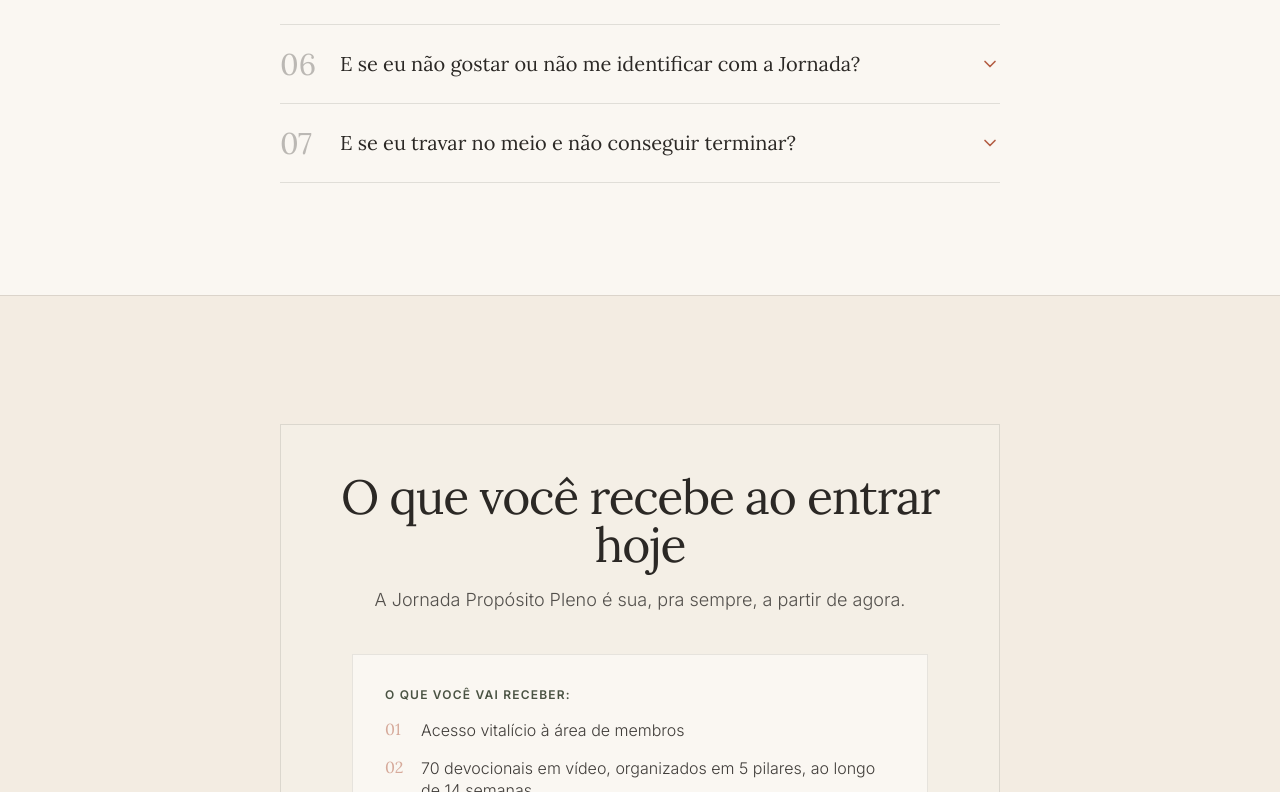
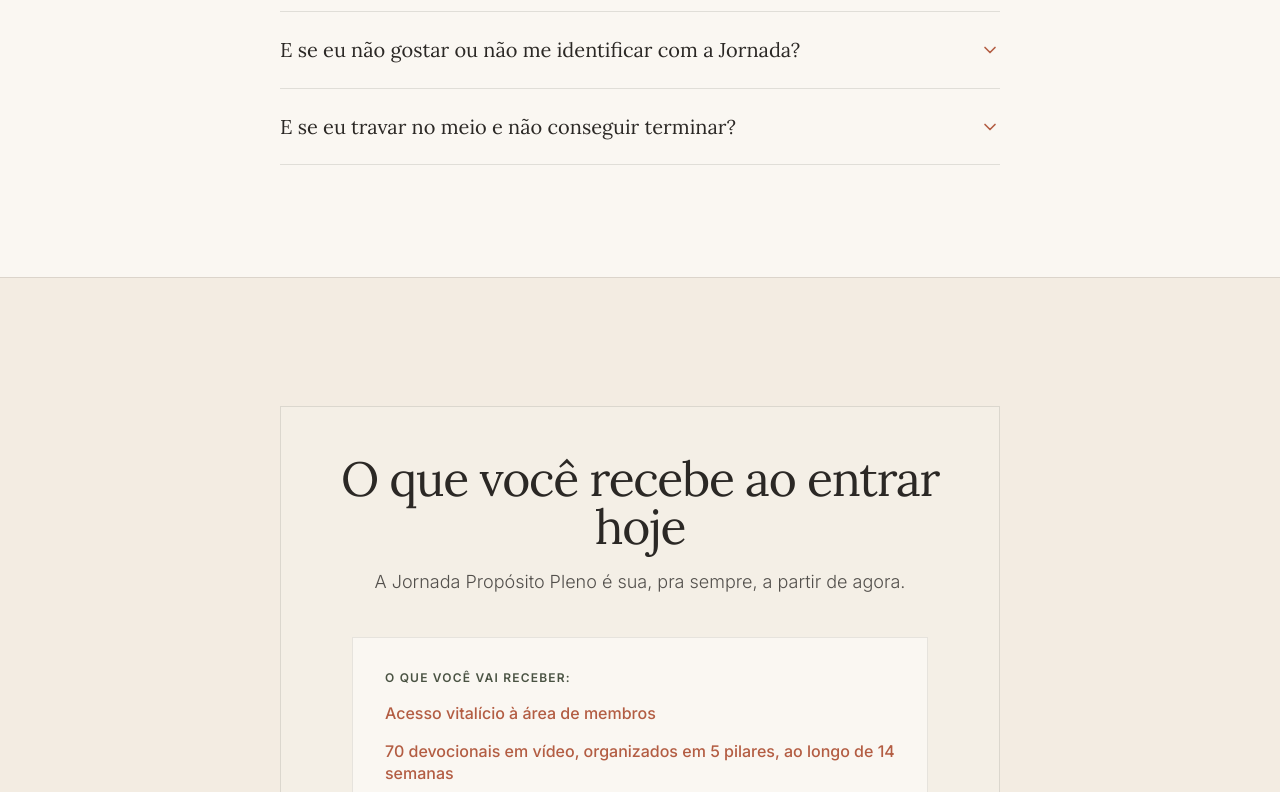
Before and after one commit to tiagoncosta/Jornada-Prop-sito-site-02, a React (Vite) app: page / in a window 1280 px wide. Shown: the part 3968-4760 px from the top of the page. Built offline with nearby package versions, Linux system fonts and the light colour scheme.

Commit message:
docs: update llms.txt content and simplify FAQ UI
- Updated program description, pillars, and links in llms.txt.
- Removed index numbering from FAQ items in App.tsx to clean up the interface.

```diff
--- a/src/App.tsx
+++ b/src/App.tsx
@@ -416,21 +416,15 @@ export default function App() {
             <div className="border-t border-border">
               {faqItems.map((item, idx) => {
                 const isOpen = openFaq === idx;
-                const numStr = (idx + 1).toString().padStart(2, '0');
                 return (
                   <div key={idx} className="border-b border-border transition-colors">
                     <button
                       onClick={() => toggleFaq(idx)}
                       className="w-full text-left py-4 sm:py-6 flex items-start sm:items-center justify-between gap-3 sm:gap-6 cursor-pointer focus:outline-none min-h-[48px]"
                     >
-                      <div className="flex items-baseline sm:items-center gap-2.5 sm:gap-5 flex-1">
-                        <span className="text-xl sm:text-3xl font-display text-text/30 shrink-0 w-7 sm:w-10 select-none leading-none">
-                          {numStr}
-                        </span>
-                        <span className="font-display font-normal text-base sm:text-lg md:text-xl text-text leading-snug">
-                          {item.q}
-                        </span>
-                      </div>
+                      <span className="font-display font-normal text-base sm:text-lg md:text-xl text-text leading-snug flex-1">
+                        {item.q}
+                      </span>
                       <ChevronDown
                         className={`w-4 h-4 sm:w-5 sm:h-5 text-accent shrink-0 mt-1 sm:mt-0 transition-transform duration-300 ${
                           isOpen ? 'rotate-180' : ''
@@ -445,7 +439,7 @@ export default function App() {
                           exit={{ height: 0, opacity: 0 }}
                           transition={{ duration: 0.25, ease: "easeInOut" }}
                         >
-                          <div className="pl-9 sm:pl-15 pr-2 sm:pr-4 pb-4 sm:pb-6 pt-0 text-text/85 text-xs sm:text-sm md:text-base font-light leading-relaxed border-t border-border/40 mt-1 sm:mt-2">
+                          <div className="pr-2 sm:pr-4 pb-4 sm:pb-6 pt-3 text-text/85 text-xs sm:text-sm md:text-base font-light leading-relaxed border-t border-border/40">
                             {item.a}
                           </div>
                         </motion.div>
@@ -476,11 +470,8 @@ export default function App() {
                   O que você vai receber:
                 </span>
                 {entregaveis.map((item, idx) => (
-                  <div key={idx} className="flex items-start gap-3">
-                    <span className="font-display text-sm sm:text-base text-accent/50 font-normal shrink-0 mt-0.5 w-6 select-none leading-none">
-                      {(idx + 1).toString().padStart(2, '0')}
-                    </span>
-                    <span className="text-xs sm:text-sm md:text-base text-text/90 font-light leading-snug">
+                  <div key={idx} className="flex items-start">
+                    <span className="text-xs sm:text-sm md:text-base text-accent font-medium leading-snug">
                       {item}
                     </span>
                   </div>
```
Also changed, not shown: public/llms.txt.
